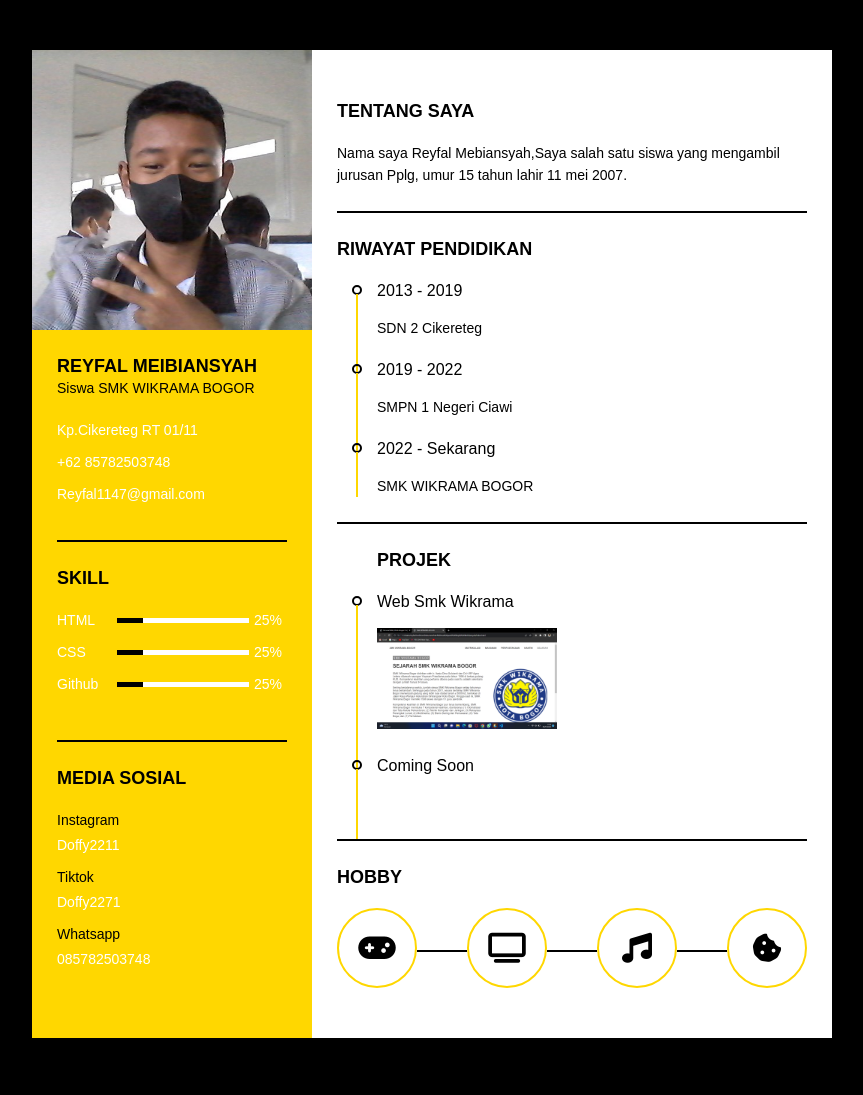
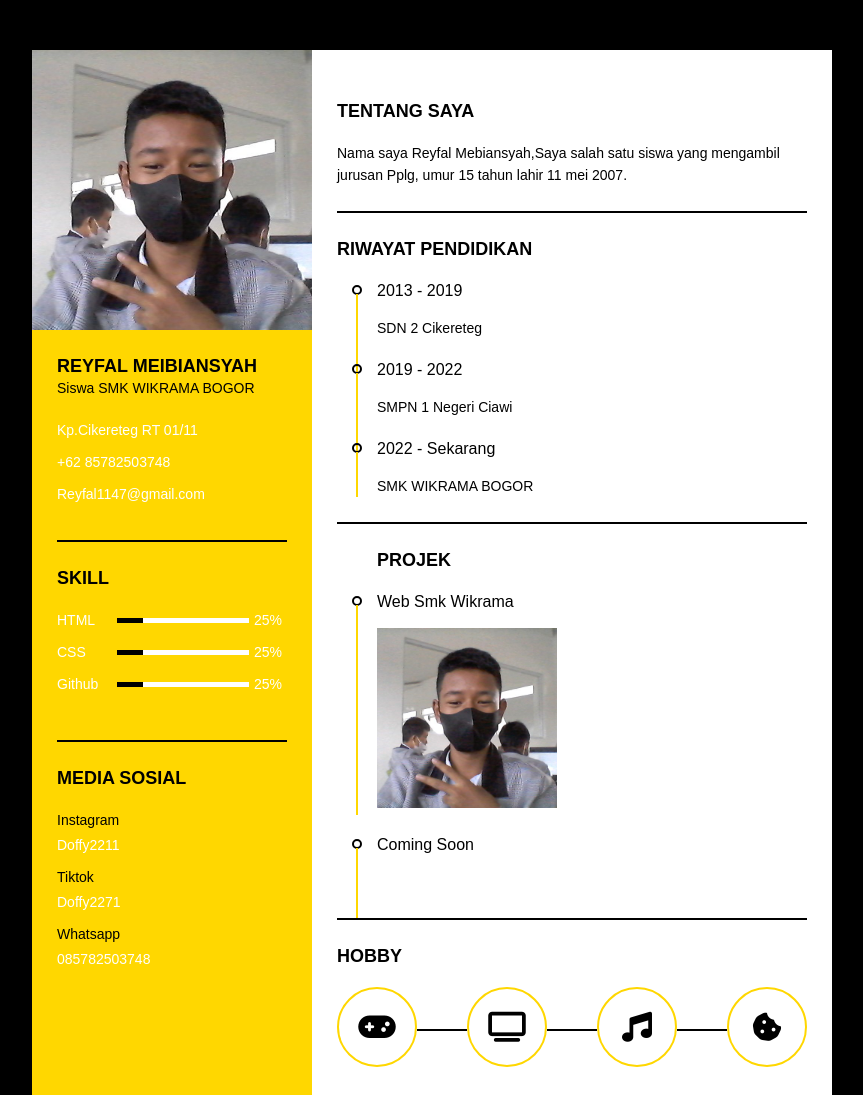
Before and after one commit to reyfalmeibiansyah/reyfalmeibiansyahcv, a plain HTML site: page index.html in a window 1280 px wide. Shown: the top 1095 px of the page, without its empty margins (168-1031 px from the left). Drawn offline with Linux system fonts and the light colour scheme; a web font is replaced by a local one.

Commit message:
menambah foto

```diff
--- a/index.html
+++ b/index.html
@@ -143,7 +143,7 @@
                 <div class="date"><a href="https://reyfal-part-2.netlify.app/" class="ssp"> Web Smk Wikrama</div>
                 <div class="info">
 
-                  <img src="img/Cuplikan layar 2022-11-06 115931.png" alt="" class="img22"></a>
+                  <img src="img/WIN_20220929_09_58_30_Pro.jpg" alt="" class="img22"></a>
                 </div>
             </li>
             <li>
```
